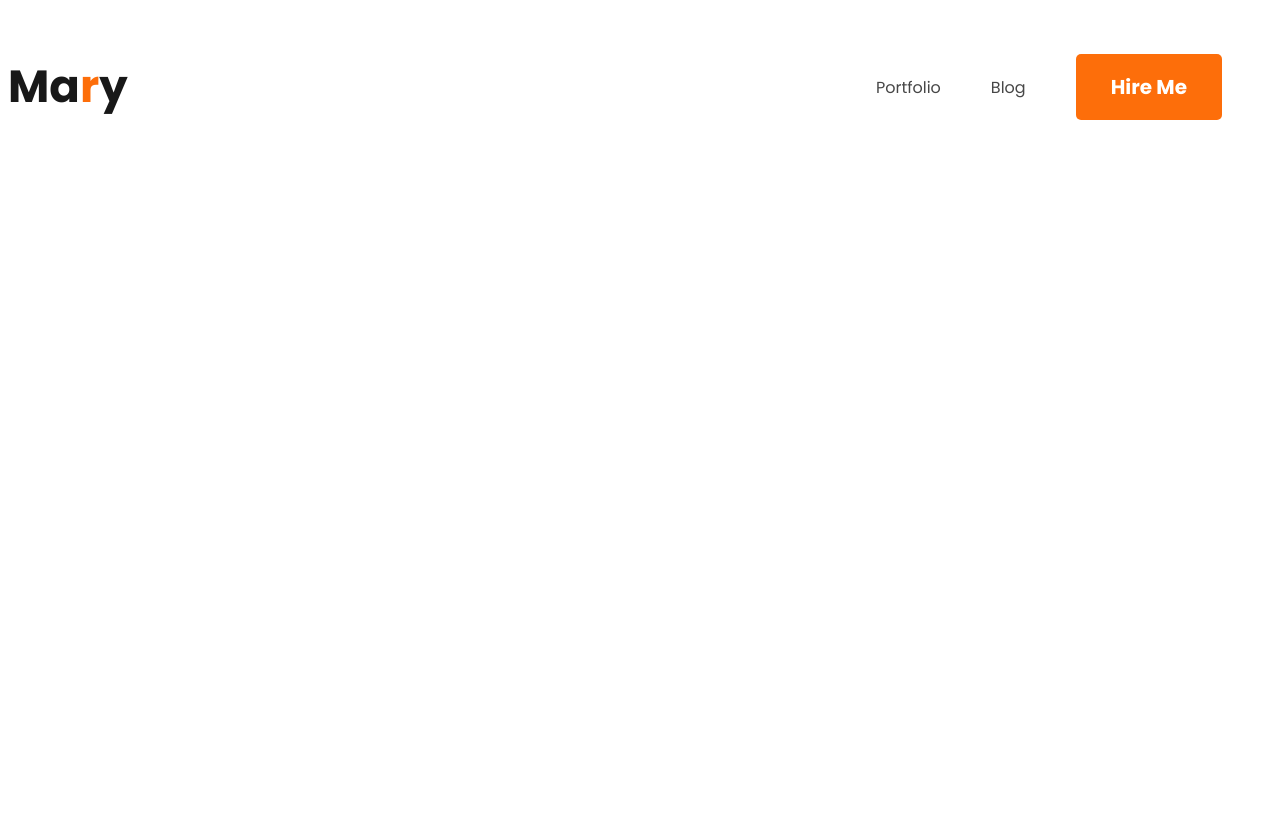
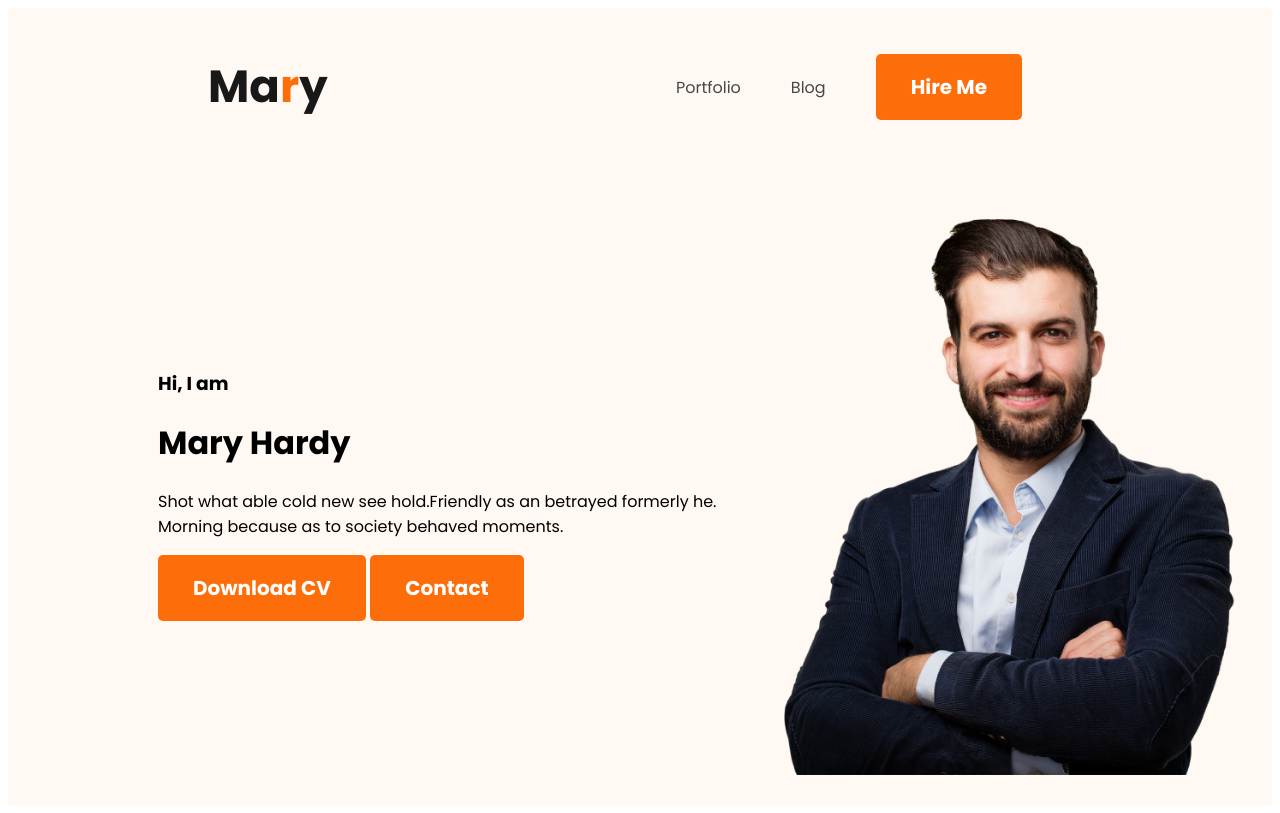
Before and after one commit to anamikagain559/dev-portfolio, a plain HTML site: page index.html in a window 1280 px wide. Drawn offline with Linux system fonts and the light colour scheme; a web font is replaced by a local one.

Commit message:
banner content added

```diff
--- a/index.html
+++ b/index.html
@@ -11,10 +11,10 @@
       href="https://fonts.googleapis.com/css2?family=Lexend+Deca:wght@500&family=Open+Sans:wght@400;700;800&family=Playfair+Display:ital,wght@0,400;0,500;0,600;0,700;0,800;1,400;1,500;1,600;1,700&family=Poppins:ital,wght@0,100;0,200;0,400;0,700;1,600&display=swap"
       rel="stylesheet"
     />
-    <link rel="stylesheet" href="styles/portfolio.css">
+    <link rel="stylesheet" href="styles/portfolio.css" />
   </head>
   <body>
-    <header>
+    <header class="header">
       <nav>
         <h3 class="nav-title">Ma<span class="text-primary">r</span>y</h3>
         <ul>
@@ -23,6 +23,19 @@
           <li><button class="btn-primary">Hire Me</button></li>
         </ul>
       </nav>
+      <div class="banner">
+        <div class="banner-content">
+          <h3 class="banner-greeting">Hi, I am</h3>
+          <h1 class="banner-title">Mary Hardy</h1>
+          <p>
+            Shot what able cold new see hold.Friendly as an betrayed formerly
+            he. Morning because as to society behaved moments.
+          </p>
+          <button class="btn-primary">Download CV</button>
+          <button class="btn-primary">Contact</button>
+        </div>
+        <img src="images/hardy.png" alt="profile-img" class="profile-pic">
+      </div>
     </header>
     <main></main>
     <footer></footer>
--- a/styles/portfolio.css
+++ b/styles/portfolio.css
@@ -10,6 +10,7 @@ nav {
   display: flex;
   justify-content: space-between;
   align-items: center;
+  margin: 0 200px;
 }
 
 /* Nav Related Styles */
@@ -47,3 +48,16 @@ nav a {
   text-decoration: none;
   color: #474747;
 }
+
+/* Header Related Styles */
+.header{
+    background-color: #FFF8F3;
+}
+.banner{
+    padding: 30px 30px 30px 150px;
+    display: flex;
+    align-items: center;
+}
+.banner .profile-pic{
+ width: 500px;
+}
```
